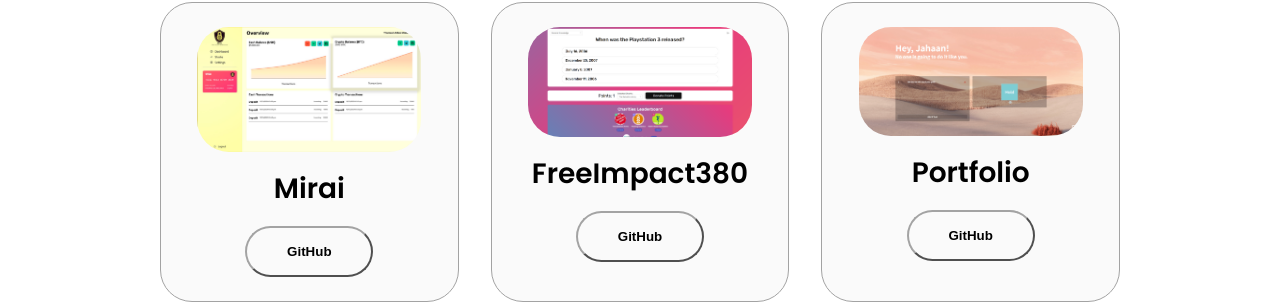
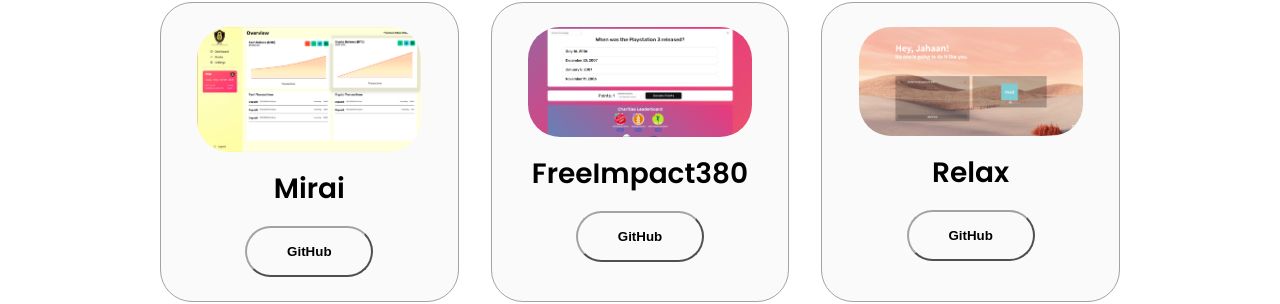
Before and after one commit to Fidan2000/portfolio, a plain HTML site: page index.html in a window 1280 px wide. Shown: the part 2591-2895 px from the top of the page. Drawn offline with Linux system fonts and the light colour scheme.

Commit message:
added relax project name

```diff
--- a/index.html
+++ b/index.html
@@ -381,7 +381,7 @@
                 alt="Project 3"
                 class="project-img" />
             </div>
-            <h2 class="experience-sub-title project-title">Portfolio</h2>
+            <h2 class="experience-sub-title project-title">Relax</h2>
             <div class="btn-container">
               <button
                 class="btn btn-color-2 project-btn"
```
